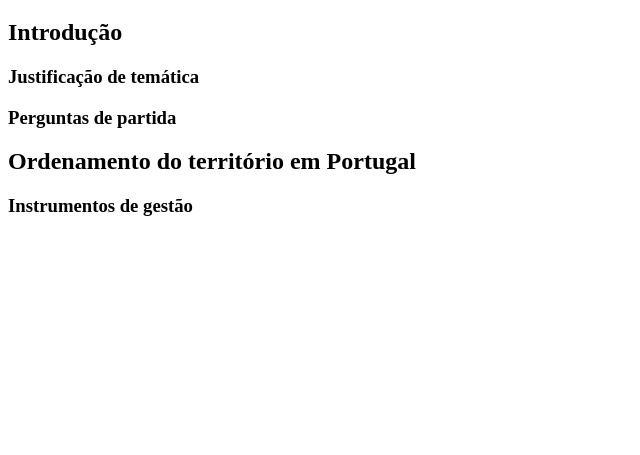
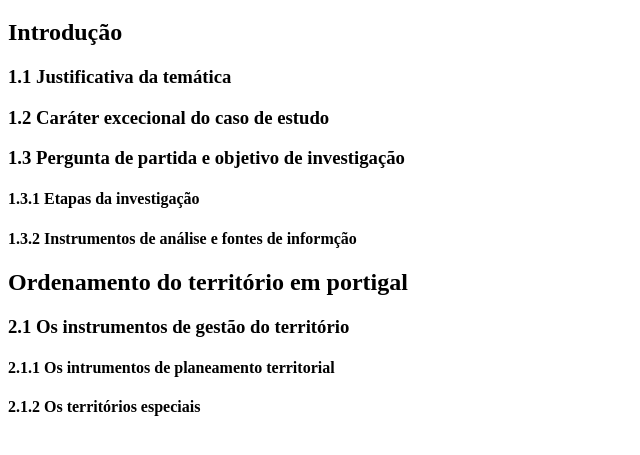
Before and after one commit to luizagostinho/html-css, a plain HTML site: page exercicios/ex006/index.html in a window 1280 px wide. Shown: the part 61-516 px from the top of the page, without its empty margins (0-640 px from the left). Drawn offline with Linux system fonts and the light colour scheme.

Commit message:
Update index.html

```diff
--- a/exercicios/ex006/index.html
+++ b/exercicios/ex006/index.html
@@ -8,10 +8,16 @@
 </head>
 <body>
     <h1>Entendendo Portugal</h1>
-    <h2>Introdução</h2>
-    <h3>Justificação de temática</h3>
-    <h3>Perguntas de partida</h3>
-    <h2>Ordenamento do território em Portugal</h2>
-    <h3>Instrumentos de gestão</h3>
+        <h2>Introdução</h2>
+            <h3>1.1 Justificativa da temática</h3>
+            <h3>1.2 Caráter excecional do caso de estudo</h3>
+            <h3>1.3 Pergunta de partida e objetivo de investigação</h3>
+                <h4>1.3.1 Etapas da investigação</h4>
+                <h4>1.3.2 Instrumentos de análise e fontes de informção</h4>
+
+        <h2>Ordenamento do território em portigal</h2>
+            <h3>2.1 Os instrumentos de gestão do território</h3>
+                <h4>2.1.1 Os intrumentos de planeamento territorial</h4>
+                <h4>2.1.2 Os territórios especiais</h4>
 </body>
 </html>
```
